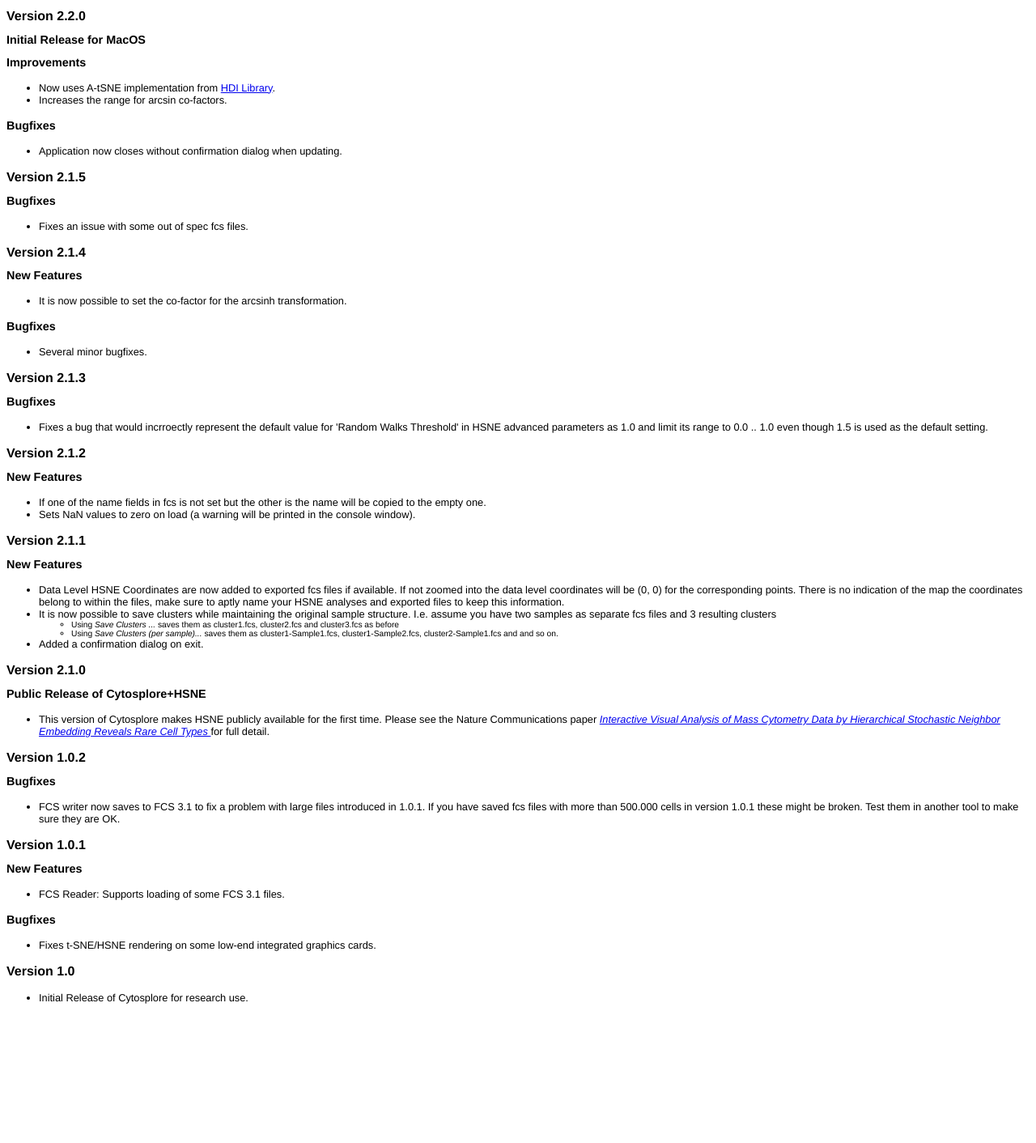
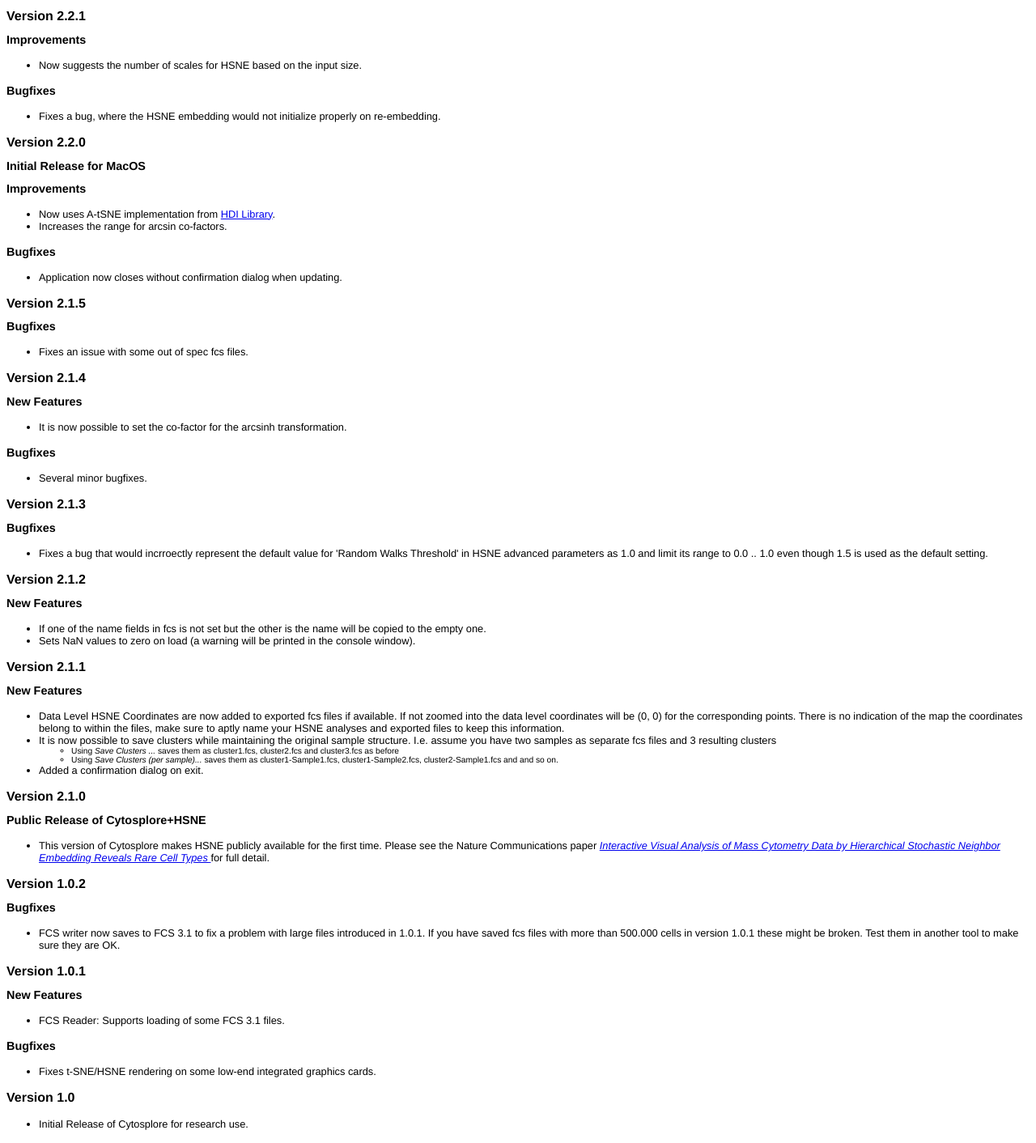
Before and after one commit to Cytosplore/cytosplore.github.io, a Jekyll site: the page appcast/release_notes.html, which Jekyll copies as it is, in a window 1280 px wide. Shown: the whole page at 81% size. Built offline with Jekyll 4.4.1, drawn with Linux system fonts in a browser that asks for light colours; before the commit the page ends 1256 px from its top, so only the background shows below that.

Commit message:
Adds v2.2.1 for download

```diff
--- a/_includes/main.html
+++ b/_includes/main.html
@@ -198,7 +198,7 @@
 					</a>
 				</div>
 			</div>
-			<br style="clear:left;">
+			<br style="clear:right;">
 		</div>
 
 		<div class="paper">
@@ -368,7 +368,7 @@
         V. van Unen, T, Höllt, N. Pezzotti, N. Li, M. Reinders, E. Eisemann, A. Vilanova, F. Koning, and B. Lelieveldt. <span class="middle-purple">Visual Analysis of Mass Cytometry Data by Hierarchical Stochastic Neighbor Embedding Reveals Rare Cell Types.</span> <em>Nature Communications,</em> 2017
     </p>
 			<p class="download-p">
-				<a href="download/win/2.2.0/install_cytosplore.exe" id="download-link"><img src="assets/images/download.png" alt="Download" target="_blank" id="download-bt"></a>
+				<a href="download/win/2.2.1/install_cytosplore.exe" id="download-link"><img src="assets/images/download.png" alt="Download" target="_blank" id="download-bt"></a>
 			</p>
 				<p class="centered">
 					For other operating systems or older versions please see the <a href="/documentation/releases">release archive</a>.
--- a/appcast/release_notes.html
+++ b/appcast/release_notes.html
@@ -14,6 +14,18 @@
 </head>
 
 <body>
+
+    <h1>Version 2.2.1</h1>
+
+    <h2>Improvements</h2>
+    <ul>
+        <li>Now suggests the number of scales for HSNE based on the input size.</li>
+    </ul>
+
+    <h2>Bugfixes</h2>
+    <ul>
+        <li>Fixes a bug, where the HSNE embedding would not initialize properly on re-embedding.</li>
+    </ul>
 
     <h1>Version 2.2.0</h1>
 
--- a/assets/js/scripts.js
+++ b/assets/js/scripts.js
@@ -38,7 +38,7 @@
 
     scroller();
 
-		var version = "2.2.0";
+		var version = "2.2.1";
 
     if(document.getElementById("download-bt") != null)
     {
```
Also changed, not shown: _includes/doc.html (+14 -0 lines), _posts/2018-06-02-releases.markdown (+12 -0 lines), appcast/appcast.xml (+13 -0 lines), appcast/appcast_mac.xml (+11 -0 lines), 2 other files.
